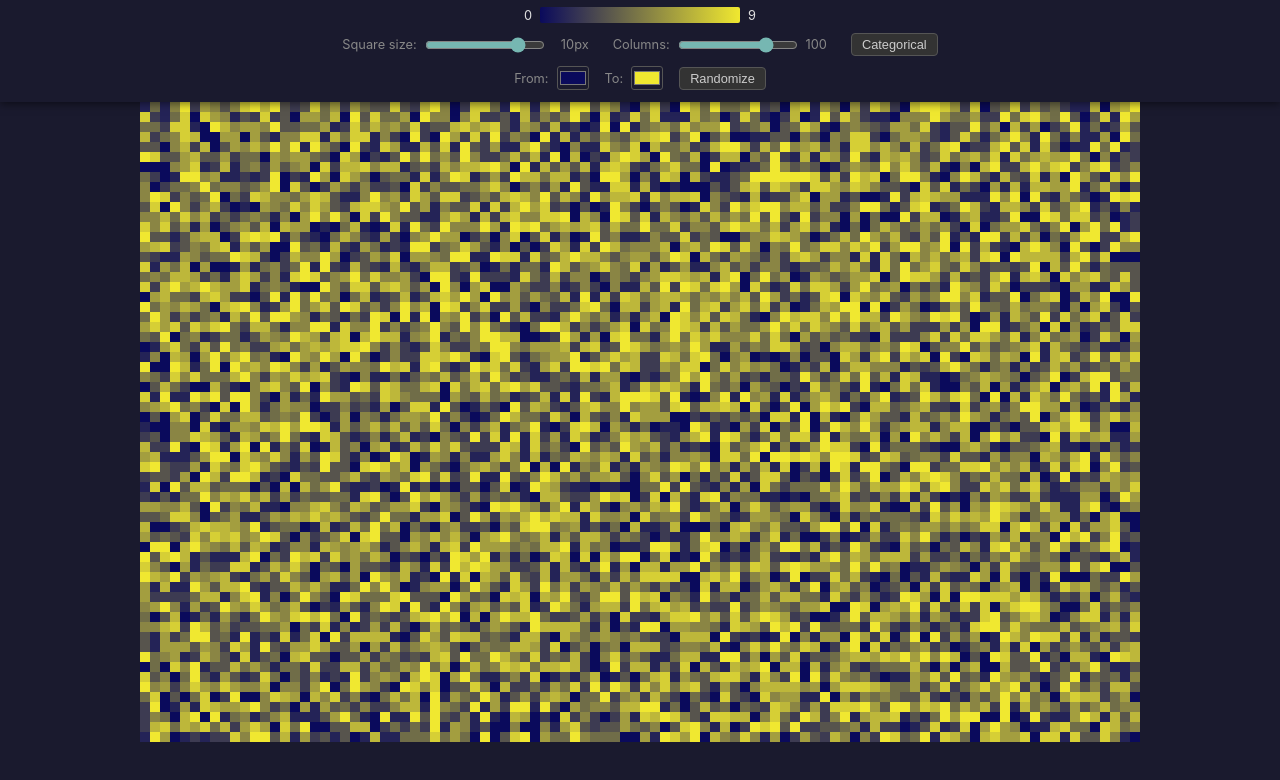
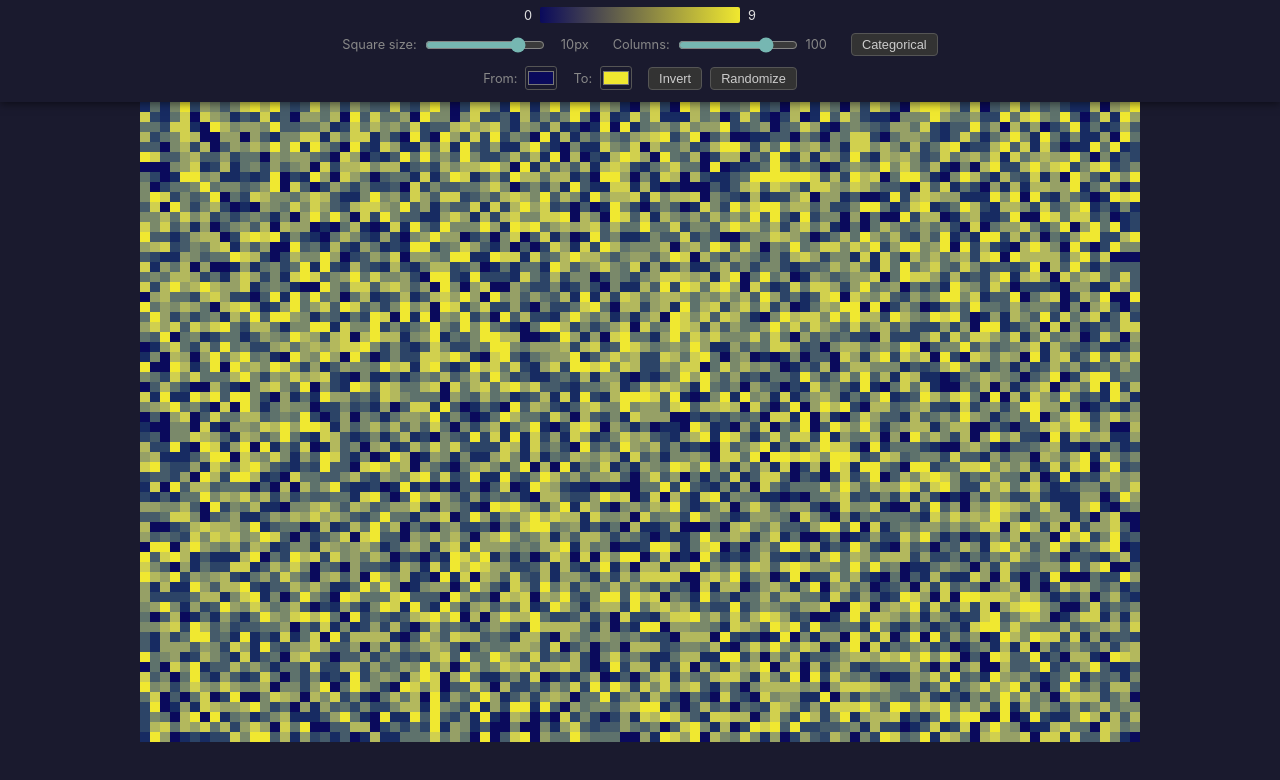
Before and after one commit to seldoff/pi, a plain HTML site: page index.html in a window 1280 px wide. Both pictures are taken after a click on the button "Gradient". Shown: the part 66-846 px from the top of the page. Drawn offline with Linux system fonts and the light colour scheme.

Commit message:
Use OKLab gradient interpolation and add invert button
Switch from RGB to OKLab color space for perceptually uniform gradients.
Add invert button to swap the two gradient endpoint colors.

Co-Authored-By: Claude Opus 4.6 (1M context) <noreply@anthropic.com>

```diff
--- a/index.html
+++ b/index.html
@@ -153,7 +153,8 @@
       <input type="color" id="color-from" value="#0a0a5c">
       <span style="margin-left: 8px;">To:</span>
       <input type="color" id="color-to" value="#f0e830">
-      <button id="randomize-btn" style="margin-left: 8px;" class="ctrl-btn">Randomize</button>
+      <button id="invert-btn" style="margin-left: 8px;" class="ctrl-btn">Invert</button>
+      <button id="randomize-btn" class="ctrl-btn">Randomize</button>
     </div>
   </header>
   <div id="scroll-spacer">
@@ -193,21 +194,48 @@
     const tooltip = document.getElementById('tooltip');
     const headerEl = document.querySelector('header');
 
-    // Color helpers
-    function hexToRgb(hex) {
+    // Color helpers (OKLab interpolation for perceptually uniform gradients)
+    function hexToLinear(hex) {
       const n = parseInt(hex.slice(1), 16);
-      return [(n >> 16) & 255, (n >> 8) & 255, n & 255];
+      const r = ((n >> 16) & 255) / 255;
+      const g = ((n >> 8) & 255) / 255;
+      const b = (n & 255) / 255;
+      // sRGB to linear
+      const toLinear = c => c <= 0.04045 ? c / 12.92 : Math.pow((c + 0.055) / 1.055, 2.4);
+      return [toLinear(r), toLinear(g), toLinear(b)];
     }
-    function rgbToHex(r, g, b) {
-      return '#' + ((1 << 24) | (r << 16) | (g << 8) | b).toString(16).slice(1);
+    function linearToHex(rgb) {
+      const toSrgb = c => c <= 0.0031308 ? 12.92 * c : 1.055 * Math.pow(c, 1 / 2.4) - 0.055;
+      const clamp = v => Math.max(0, Math.min(255, Math.round(v * 255)));
+      return '#' + rgb.map(c => clamp(toSrgb(c)).toString(16).padStart(2, '0')).join('');
+    }
+    function linearToOklab(rgb) {
+      const [r, g, b] = rgb;
+      const l = Math.cbrt(0.4122214708 * r + 0.5363325363 * g + 0.0514459929 * b);
+      const m = Math.cbrt(0.2119034982 * r + 0.6806995451 * g + 0.1073969566 * b);
+      const s = Math.cbrt(0.0883024619 * r + 0.2817188376 * g + 0.6299787005 * b);
+      return [
+        0.2104542553 * l + 0.7936177850 * m - 0.0040720468 * s,
+        1.9779984951 * l - 2.4285922050 * m + 0.4505937099 * s,
+        0.0259040371 * l + 0.7827717662 * m - 0.8086757660 * s,
+      ];
+    }
+    function oklabToLinear(lab) {
+      const [L, a, b] = lab;
+      const l = (L + 0.3963377774 * a + 0.2158037573 * b) ** 3;
+      const m = (L - 0.1055613458 * a - 0.0638541728 * b) ** 3;
+      const s = (L - 0.0894841775 * a - 1.2914855480 * b) ** 3;
+      return [
+        +4.0767416621 * l - 3.3077115913 * m + 0.2309699292 * s,
+        -1.2684380046 * l + 2.6097574011 * m - 0.3413193965 * s,
+        -0.0041960863 * l - 0.7034186147 * m + 1.7076147010 * s,
+      ];
     }
     function lerpColor(hex1, hex2, t) {
-      const a = hexToRgb(hex1), b = hexToRgb(hex2);
-      return rgbToHex(
-        Math.round(a[0] + (b[0] - a[0]) * t),
-        Math.round(a[1] + (b[1] - a[1]) * t),
-        Math.round(a[2] + (b[2] - a[2]) * t)
-      );
+      const a = linearToOklab(hexToLinear(hex1));
+      const b = linearToOklab(hexToLinear(hex2));
+      const lab = a.map((v, i) => v + (b[i] - v) * t);
+      return linearToHex(oklabToLinear(lab));
     }
     function computeGradientColors() {
       const from = document.getElementById('color-from').value;
@@ -349,6 +377,13 @@
     function randomHex() {
       return '#' + Math.floor(Math.random() * 0xffffff).toString(16).padStart(6, '0');
     }
+    document.getElementById('invert-btn').addEventListener('click', () => {
+      const tmp = colorFrom.value;
+      colorFrom.value = colorTo.value;
+      colorTo.value = tmp;
+      computeGradientColors();
+      scheduleRender();
+    });
     document.getElementById('randomize-btn').addEventListener('click', () => {
       colorFrom.value = randomHex();
       colorTo.value = randomHex();
```
